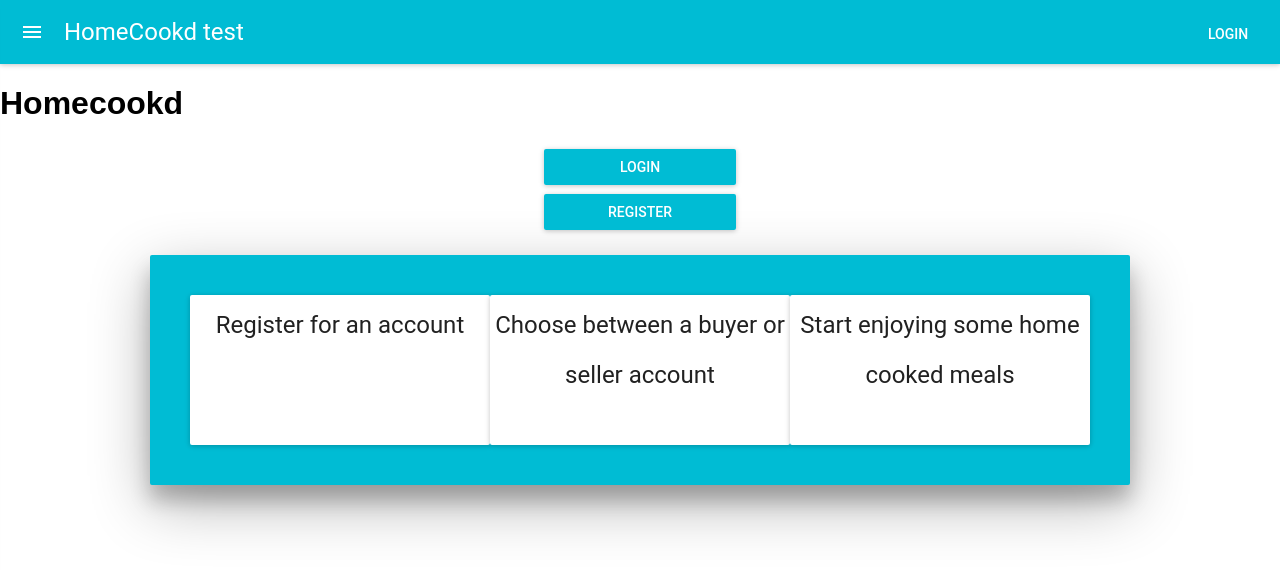
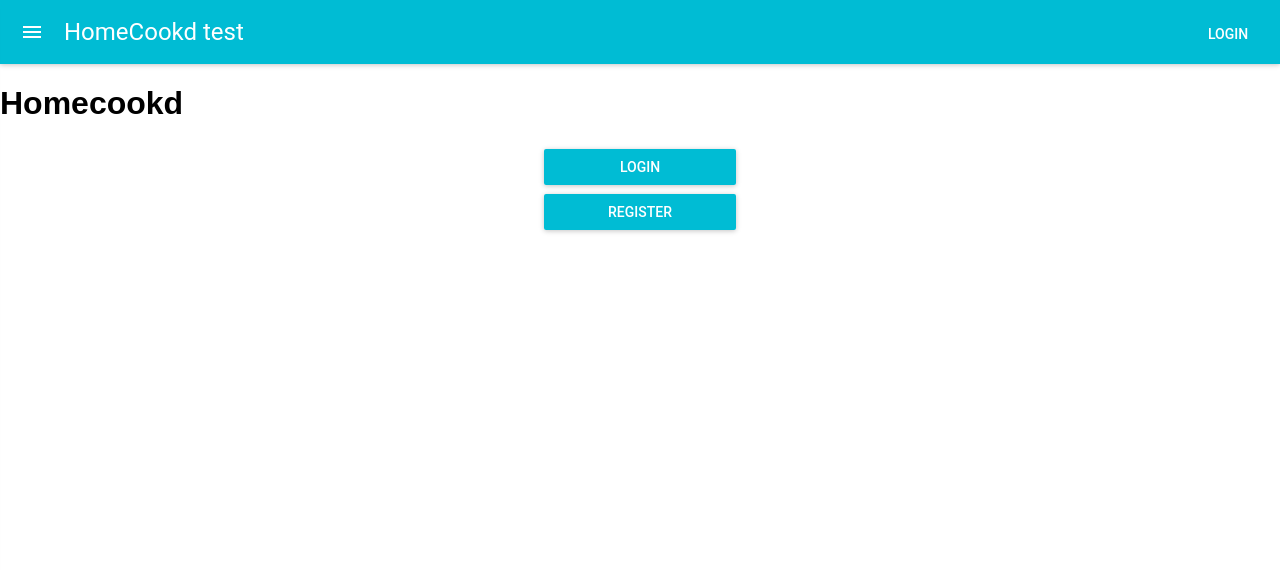
Before and after one commit to CUNYTech/homecookd, a React (Create React App) app in the folder homecookd/: page / in a window 1280 px wide. Shown: the top 570 px of the page. Built offline with nearby package versions, Linux system fonts and the light colour scheme.

Commit message:
removed steps

```diff
--- a/homecookd/src/Scenes/Home/HomePage.js
+++ b/homecookd/src/Scenes/Home/HomePage.js
@@ -11,10 +11,6 @@ class HomePage extends Component{
 
           <HomeJoinButtons/>
 
-          <center>
-              <Steps/>
-          </center>
-
       </div>
     )
   }
```
